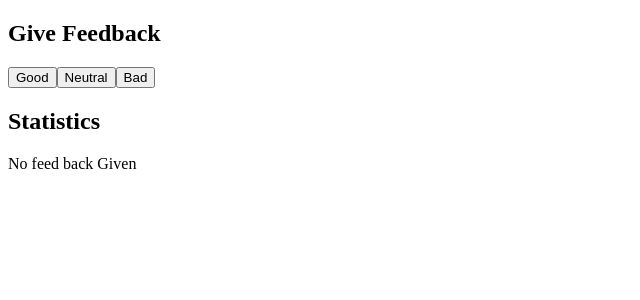
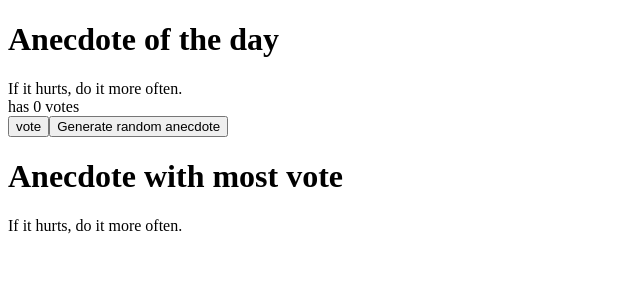
Before and after one commit to minhqtran/part1-, a React (Vite) app: page / in a window 1280 px wide. Shown: the top 300 px of the page, without its empty margins (0-640 px from the left). Built offline with nearby package versions, Linux system fonts and the light colour scheme.

Commit message:
finish the excercise of part1

```diff
--- a/src/App.jsx
+++ b/src/App.jsx
@@ -4,82 +4,37 @@
   <button onClick={handleClick}>{text}</button>
 );
 
-const StatisticLine = ({ text, value }) => (
-  <tr>
-    <td>{text}</td>
-    <td>{value}</td>
-  </tr>
-);
+const App = () => {
+  const anecdotes = [
+    "If it hurts, do it more often.",
+    "Adding manpower to a late software project makes it later!",
+    "The first 90 percent of the code accounts for the first 90 percent of the development time...The remaining 10 percent of the code accounts for the other 90 percent of the development time.",
+    "Any fool can write code that a computer can understand. Good programmers write code that humans can understand.",
+    "Premature optimization is the root of all evil.",
+    "Debugging is twice as hard as writing the code in the first place. Therefore, if you write the code as cleverly as possible, you are, by definition, not smart enough to debug it.",
+    "Programming without an extremely heavy use of console.log is same as if a doctor would refuse to use x-rays or blood tests when diagnosing patients.",
+    "The only way to go fast, is to go well.",
+  ];
 
-const Statistic = ({ text, value }) => (
-  <table>
-    <tbody>
-      <StatisticLine text={text} value={value} />
-    </tbody>
-  </table>
-);
-
-const Statistics = ({ good, bad, neutral, average, all }) => {
-  if (all === 0) {
-    return (
-      <>
-        <h2>Statistics</h2>
-        <p>No feed back Given</p>
-      </>
-    );
-  }
-
-  return (
-    <>
-      <h2>Statistics</h2>
-      <Statistic text="Good" value={good} />
-      <Statistic text="Neutral" value={neutral} />
-      <Statistic text="Bad" value={bad} />
-      <Statistic text="Total" value={all} />
-      <Statistic text="Average" value={average / all} />
-      <Statistic text="Positive" value={good / all} />
-    </>
-  );
-};
-
-const App = () => {
-  const [good, setGood] = useState(0);
-  const [neutral, setNeutral] = useState(0);
-  const [bad, setBad] = useState(0);
-  const [all, setAll] = useState(0);
-  const [average, setAverage] = useState(0);
-
-  const handleGood = () => {
-    console.log("good selected");
-    setGood(good + 1);
-    setAll(all + 1);
-    setAverage(average + 1);
+  const [selected, setSelected] = useState(0);
+  const [votes, setVotes] = useState(Array(anecdotes.length).fill(0));
+  const randomAnecdote = () => {
+    setSelected(Math.floor(Math.random() * anecdotes.length));
   };
-  const handleNeutral = () => {
-    console.log("neutral selected");
-    setNeutral(neutral + 1);
-    setAll(all + 1);
+  const vote = () => {
+    const newVotes = [...votes];
+    newVotes[selected]++;
+    setVotes(newVotes);
   };
-  const handleBad = () => {
-    console.log("bad selected");
-    setBad(bad + 1);
-    setAll(all + 1);
-    setAverage(average - 1);
-  };
-
   return (
     <div>
-      <h2>Give Feedback</h2>
-      <Button handleClick={handleGood} text={"Good"} />
-      <Button handleClick={handleNeutral} text={"Neutral"} />
-      <Button handleClick={handleBad} text={"Bad"} />
-      <Statistics
-        good={good}
-        bad={bad}
-        neutral={neutral}
-        all={all}
-        average={average}
-      />
+      <h1>Anecdote of the day</h1>
+      <div>{anecdotes[selected]}</div>
+      <div>has {votes[selected]} votes </div>
+      <Button handleClick={vote} text="vote" />
+      <Button handleClick={randomAnecdote} text="Generate random anecdote" />
+      <h1>Anecdote with most vote</h1>
+      <div>{anecdotes[votes.indexOf(Math.max(...votes))]}</div>
     </div>
   );
 };
```
